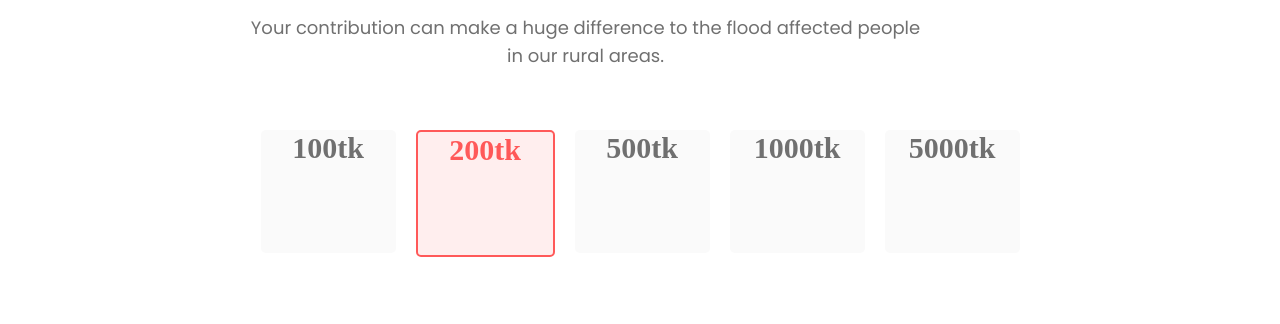
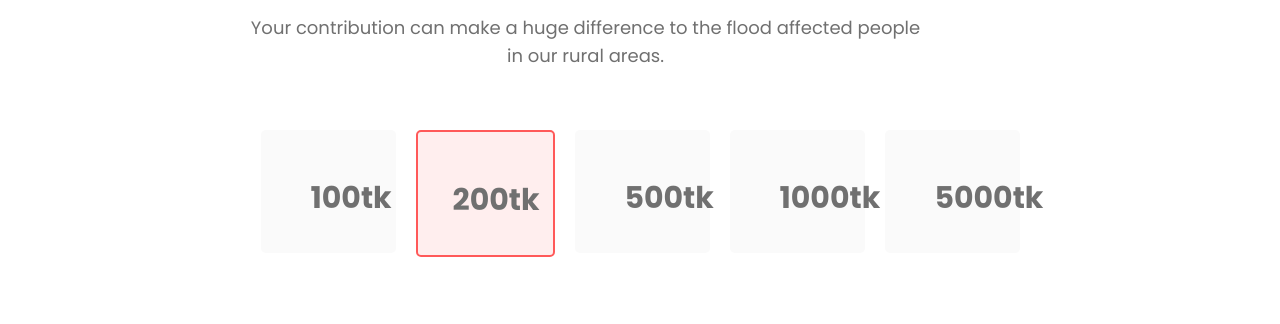
Before and after one commit to radiantCoder007/donate-today-assignment1, a plain HTML site: page index.html in a window 1280 px wide. Shown: the part 960-1284 px from the top of the page. Drawn offline with Linux system fonts and the light colour scheme.

Commit message:
full done except extra section

```diff
--- a/index.html
+++ b/index.html
@@ -41,54 +41,27 @@
                 <div class="donate-subtitle subtitle">
                     <p>Your contribution can make a huge difference to the flood affected people in our rural areas.</p>
                 </div>
-                <!--
+
                 <div class="donation-choice">
 
                     <div class="donation-amount">
-                        100tk
-                    </div>
-                    <div class="donation-amount selected-amount">
-                        200tk
-                    </div>
-                    <div class="donation-amount">
-                        500tk
-                    </div>
-                    <div class="donation-amount">
-                        1000tk
-                    </div>
-                    <div class="donation-amount">
-                        5000tk
+                        <p class="taka"> 100tk</p>
                     </div>
 
-                </div>
-
-                <div class="amount-input">
-                    <input type="number" id="amount" name="" placeholder="Other Amount (Taka)">
-
-                    <hr id="horizontal">
-
-
-                    <a href="#" class="cta-button">Donate Now</a>
-
-                </div>
-            </div>
-        </div> -->
-                <div class="donation-choice">
+                    <div class="donation-amount selected-amount">
+                        <p class="selected-taka"> 200tk</p>
+                    </div>
 
                     <div class="donation-amount">
-                        100tk
+                        <p class="taka"> 500tk</p>
                     </div>
-                    <div class="donation-amount selected-amount">
-                        200tk
+
+                    <div class="donation-amount">
+                        <p class="taka"> 1000tk</p>
                     </div>
+
                     <div class="donation-amount">
-                        500tk
-                    </div>
-                    <div class="donation-amount">
-                        1000tk
-                    </div>
-                    <div class="donation-amount">
-                        5000tk
+                        <p class="taka"> 5000tk</p>
                     </div>
 
                 </div>
--- a/style.css
+++ b/style.css
@@ -110,19 +110,6 @@ a {
     margin-left: 375px;
 }
 
-.donation-amount {
-    border: 0 solid red;
-    width: 135px;
-    height: 123px;
-    color: #707070;
-    font-weight: 700;
-    font-size: 30px;
-    line-height: 36px;
-    background: #FAFAFA;
-    border-radius: 5px;
-    margin: 10px;
-
-}
 
 .donation-choice {
     display: flex;
@@ -133,7 +120,7 @@ a {
     border: 0 solid red;
     width: 135px;
     height: 123px;
-    color: #707070;
+    color: #bbb7b7;
     font-weight: 700;
     font-size: 30px;
     line-height: 36px;
@@ -141,6 +128,18 @@ a {
     border-radius: 5px;
     margin: 10px;
 
+}
+
+.donation-amount p {
+    font-size: 30px;
+    line-height: 36px;
+    text-align: center;
+    color: #707070;
+    padding: 50px;
+}
+
+.selected-taka {
+    margin-left: -15px;
 }
 
 .selected-amount {
```
